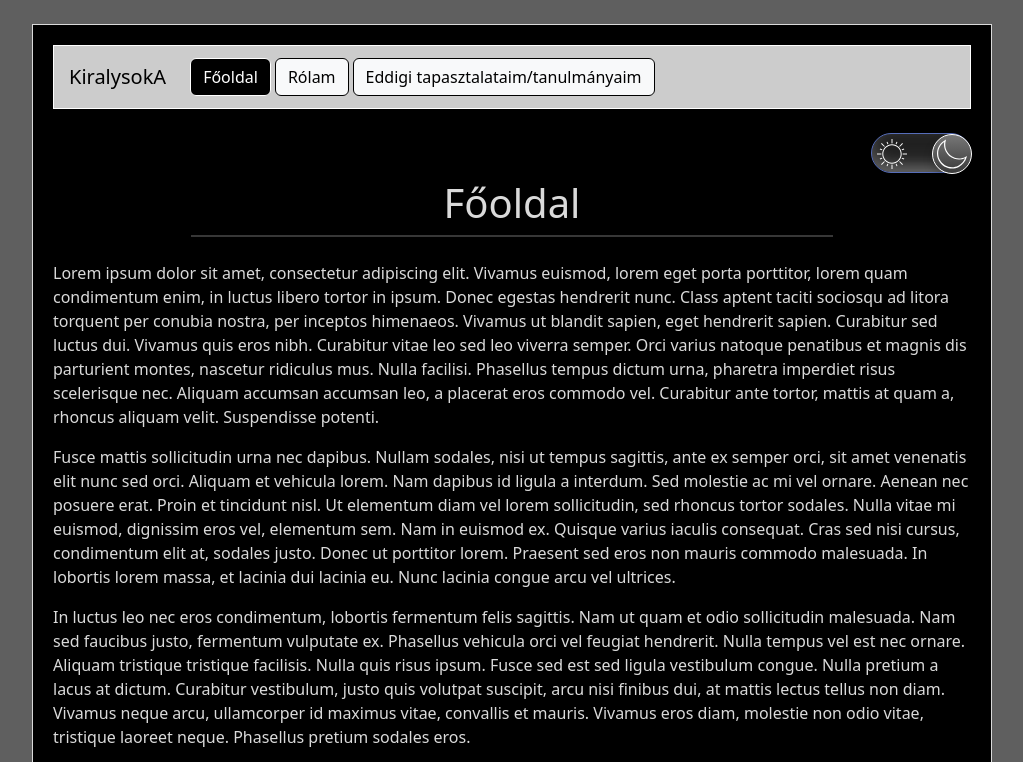
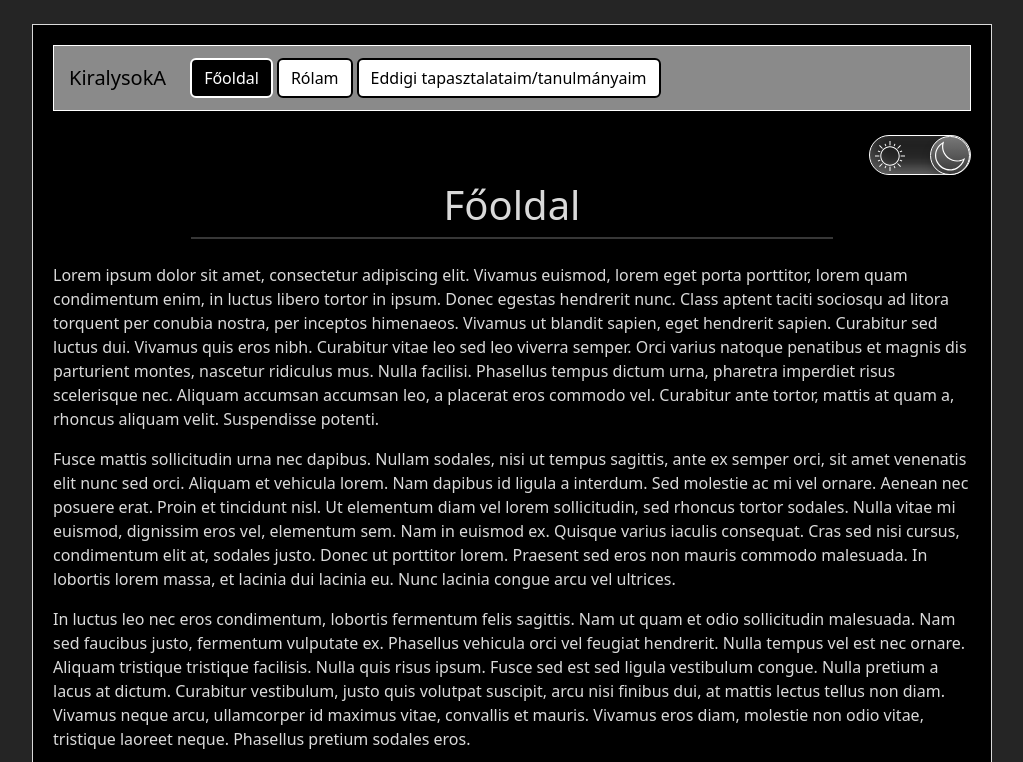
Before and after one commit to kiralysoka/kiralysoka.github.io, a plain HTML site: page index.html in a window 1280 px wide. Both pictures are taken after a click on the label 1049 px from the left and 153 px from the top of the page. Shown: the top 762 px of the page, without its empty margins (128-1151 px from the left). Drawn offline with nearby package versions, Linux system fonts and the light colour scheme.

Commit message:
Update style.css

```diff
--- a/style.css
+++ b/style.css
@@ -1,5 +1,5 @@
 body{
-    background-color: rgb(255, 255, 255);
+    background: #76cdff;
     color: rgb(0, 0, 0);
     justify-content: center;
     align-items: center;
@@ -7,16 +7,16 @@ body{
 }
 
 .dark-mode{
-    background-color: rgb(95, 95, 95);
+    background: #252525;
     color: rgb(218, 218, 218);
 }
 
 .navbar-expand-md{
-    background-color: rgb(219, 219, 219);
+    background-color: rgb(255, 208, 0);
 }
 
 .dark-mode-nav{
-    background-color: rgb(204, 204, 204);
+    background-color: rgb(138, 138, 138);
     border: 1px solid rgb(255, 255, 255);
     color: rgb(255, 255, 255);
 }
@@ -39,31 +39,45 @@ body{
     border-color: rgb(238, 255, 0);
 }
 
-
 h1{
     text-align: center;
-
 }
 
 .container-md{
-    background-color: rgb(156, 156, 156);
+    background-color: rgb(148, 117, 117);
     margin: 10px, 10px, 10px, 10px;
     padding: 20px;
     border: 1px solid;
     transition: 0.5s background ease;
 }
 
-
 .dark-mode-container-md {
     background-color: black;
 }
 
 #vonal{
-
     width: 70%;
     margin: auto;
     border: 1.5px solid ;
+}
 
+.btn-light{
+    background-color: rgb(255, 255, 255);
+    color: rgb(0, 0, 0);
+    border: 2px solid rgb(0, 0, 0);
+}
+
+.dark-btn-light{
+    background-color: rgb(0, 0, 0);
+    color: rgb(255, 255, 255);
+    border: 1px solid rgb(255, 255, 255);
+}
+
+#nav_font{
+    background-color: black;
+    color: white;
+    border: 2px solid rgb(255, 255, 255);
+    pointer-events: none;
 }
 
 #button_header{
@@ -77,27 +91,19 @@ h1{
 
 }
 
-#nav_font{
-    color: rgb(255, 255, 255);
-    border: 1px solid white;
-    background-color: #000000;
-}
-
 .navbar-brand{
     color: black;
     margin-right: 22px;
     margin-left: 5px;
 }
+
 .navbarSupportedContent{
     color: rgb(255, 0, 0);
 }
 
-
-
 #nav_gomb{
     border: 1px solid;
 }
-
 
 #dark_mode{
     text-align: right;
@@ -108,22 +114,20 @@ h1{
 }
 
 #dark_label{
-    width:100px;
-    height:40px;
+    width: 102px;
+    height: 40px;
     position: relative;
-    background: #ebebeb;
-    border: 1px solid rgb(86, 109, 185);
+    background: #76cdff;
+    border: 1px solid rgb(255, 0, 0);
     border-radius: 200px;
     box-shadow: inset 0px 5px 15px rgba(0,0,0,0.4), inset 0px -5px 15px rgba(255,255,255,0.4);
     cursor: pointer;
 }
 
-
-
 #dark_label:after{
     content: "";
     width: 40px;
-    height: 40px;
+    height: 39px;
     position: absolute;
     top:0px;
     left:0px;
@@ -132,55 +136,63 @@ h1{
     border-radius: 300px;
     box-shadow: 0px 5px 10px rgba(0,0,0,0.2);
 }
+
 input{
     width: 0;
     height: 0;
     visibility: hidden;
 }
 
-input:checked + #dark_label {
-    background: #242424;
+input:checked + #dark_label{
+    background: #252525;
+    border: 1px solid white;
 }
-  input:checked + #dark_label:after {
+
+input:checked + #dark_label:after{
     left:100px;
     transform: translateX(-100%);
     background: linear-gradient(180deg,#777,#3a3a3a);
     border: 1px solid rgb(255, 255, 255);
 }
+
 #dark_label, #dark_label:after {
     transition: 0.3s
 }
 
 #dark_label:active:after{
-    width: 60px;
+    width: 40px;
 }
 
-input:checked + #dark_label + #container_main {
+input:checked + #dark_label + #container_main{
     background:#242424;
 }
 
-  #dark_label svg {
+#dark_label svg{
     position: absolute;
     width: 30px;
     top:30px;
     z-index: 100;
 }
-  #dark_label svg.sun {
+
+#dark_label svg.sun{
     left:5px;
     top: 5px;
     fill:#0a0000;
     transition: 0.3s;
 }
-  #dark_label svg.moon {
+
+#dark_label svg.moon{
     left:65px;
     top: 5px;
     fill:#000000;
     transition: 0.3s;
 }
-  input:checked + #dark_label svg.sun {
+
+input:checked + #dark_label svg.sun{
     fill:#ffffff;
 }
-  input:checked + #dark_label svg.moon {
+
+input:checked + #dark_label svg.moon{
     fill:#fff;
 }
 
```
Lines whose indentation alone changed are shown as unchanged.
